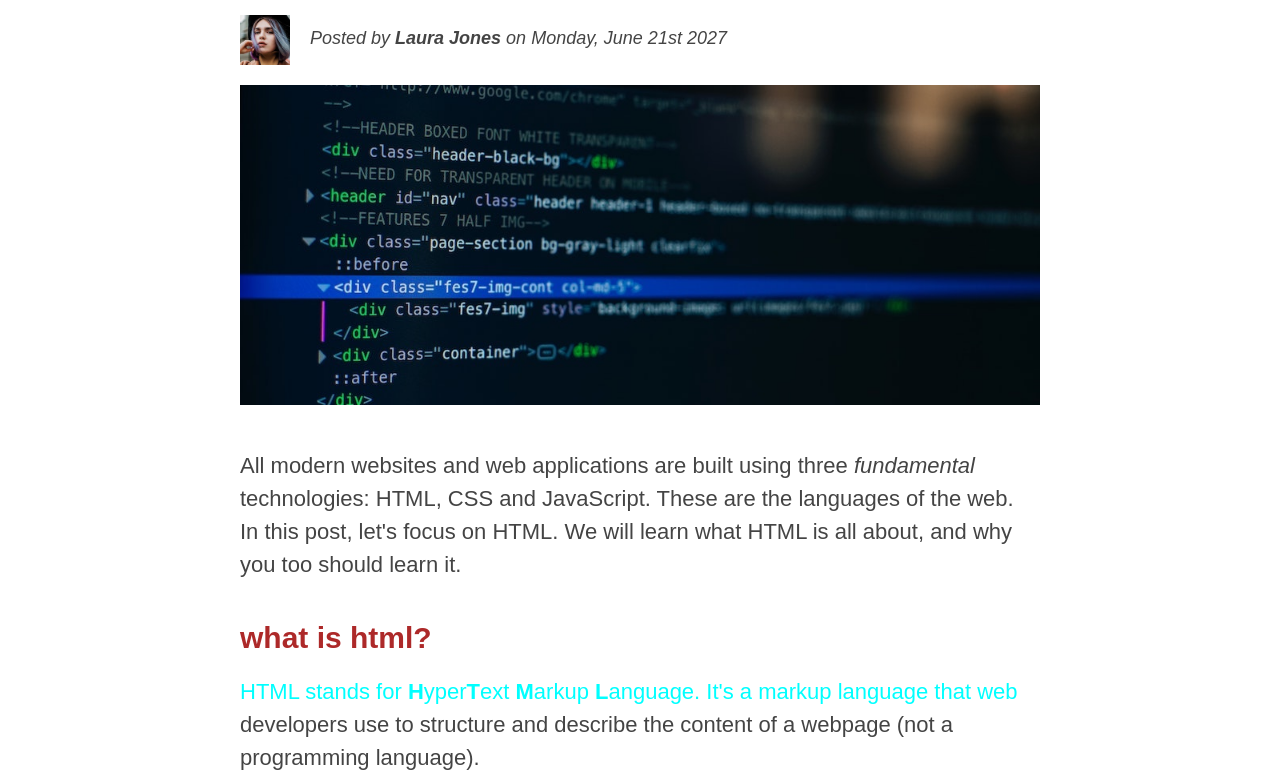
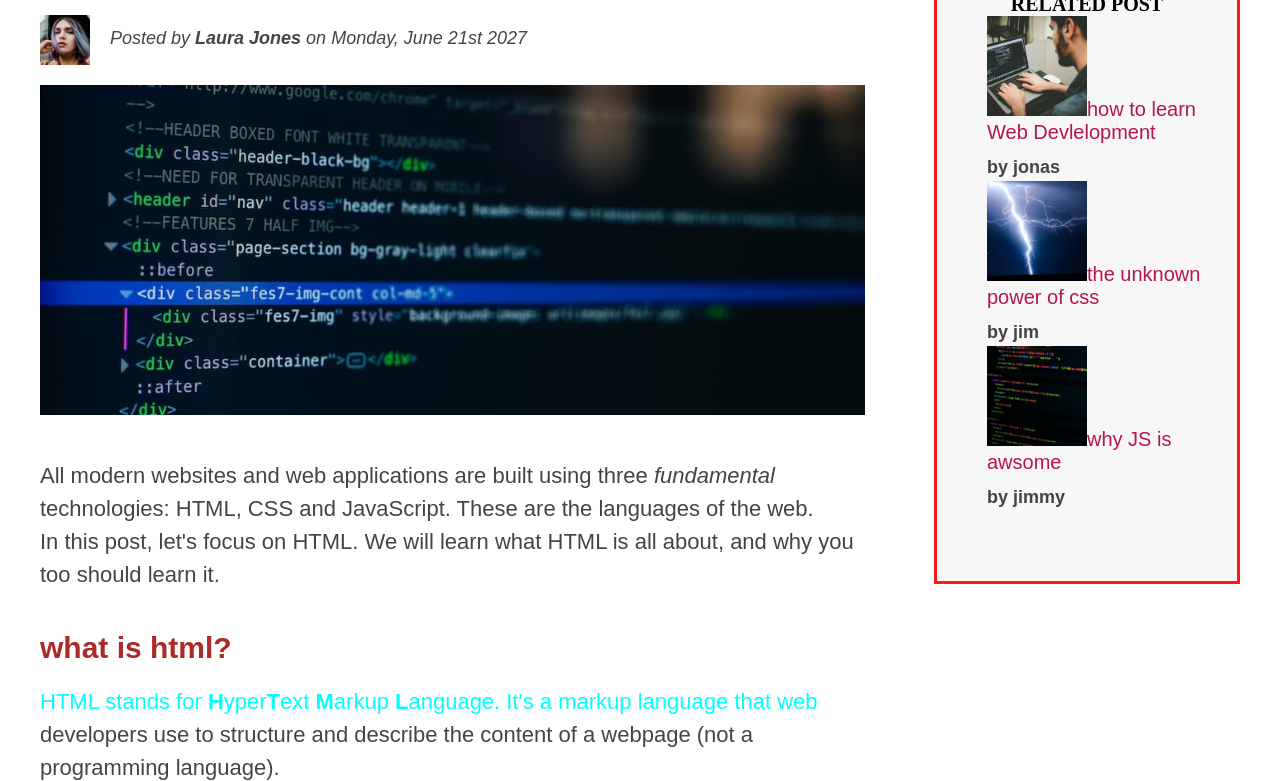
Before and after one commit to mohammedyousuf16/learning-Html, a plain HTML site: page 04-CSS-Layouts_Float_Flexbox/index.html in a window 1280 px wide. Shown: the part 205-986 px from the top of the page. Drawn offline with Linux system fonts and the light colour scheme.

Commit message:
Building simple float layout

```diff
--- a/04-CSS-Layouts_Float_Flexbox/style.css
+++ b/04-CSS-Layouts_Float_Flexbox/style.css
@@ -23,7 +23,6 @@ nav {
 
 .main-header {
   background-color: #f7f7f7;
-  background-color: yellow;
   padding: 20px 40px;
   margin-bottom: 60px;
   height: auto;
@@ -35,7 +34,7 @@ nav {
 
 aside {
   background-color: #f7f7f7;
-  border: 5px solid #fa1919;
+  border: 3px solid #fa1919;
   padding: 50px 0;
   width: 500px;
   position: relative;
@@ -156,7 +155,7 @@ a:active {
   height: auto;
 }
 .container {
-  width: 800px;
+  width: 1200px;
   margin: 0 auto;
 
 
@@ -232,3 +231,18 @@ content: '';
 display: block;
 clear: both;
 }
+
+article{
+  width: 825px;
+
+  float: left;
+}
+aside{
+
+  float: right;
+  width: 300px;
+}
+footer{
+
+  clear: both;
+}
```
